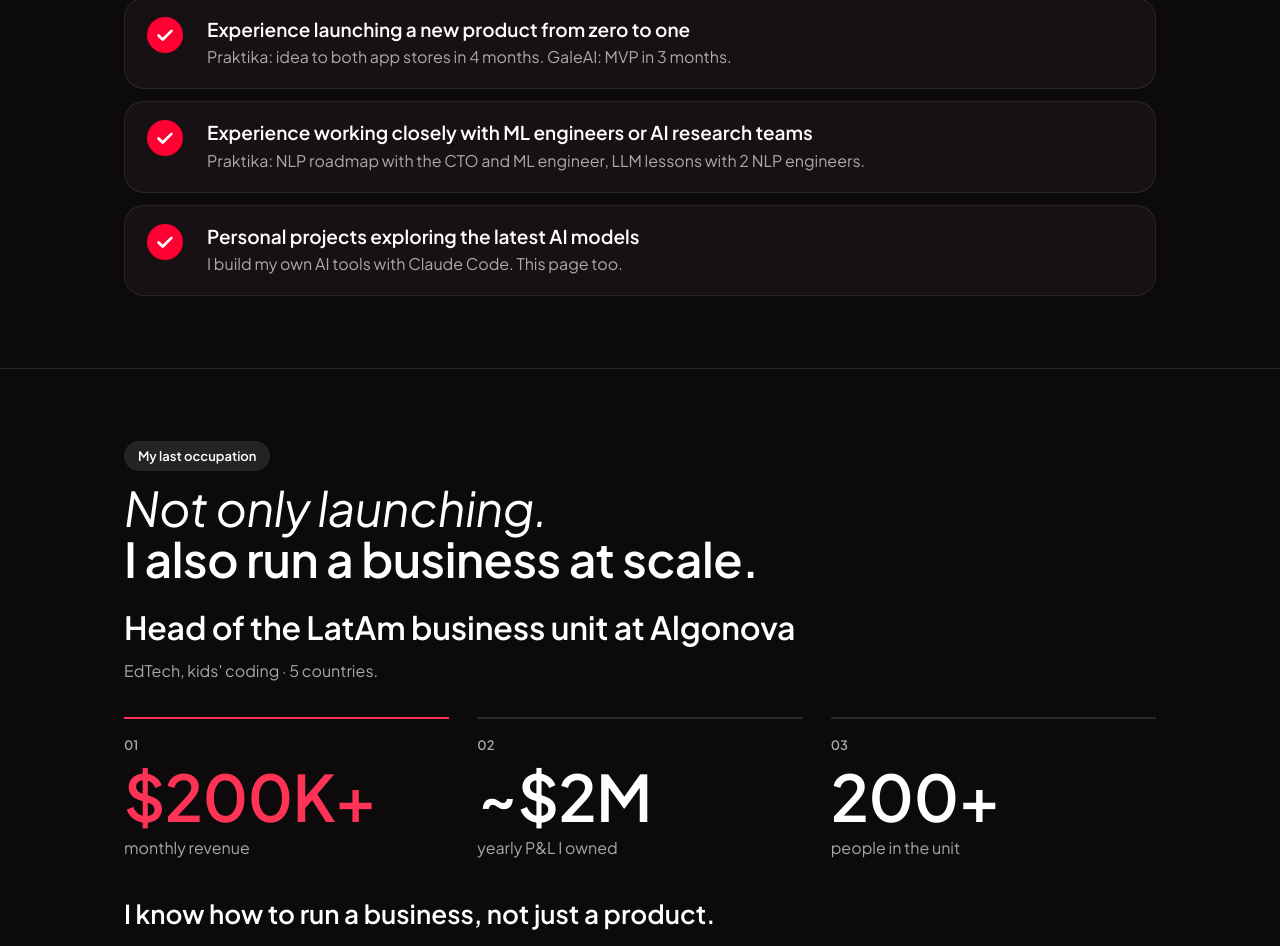
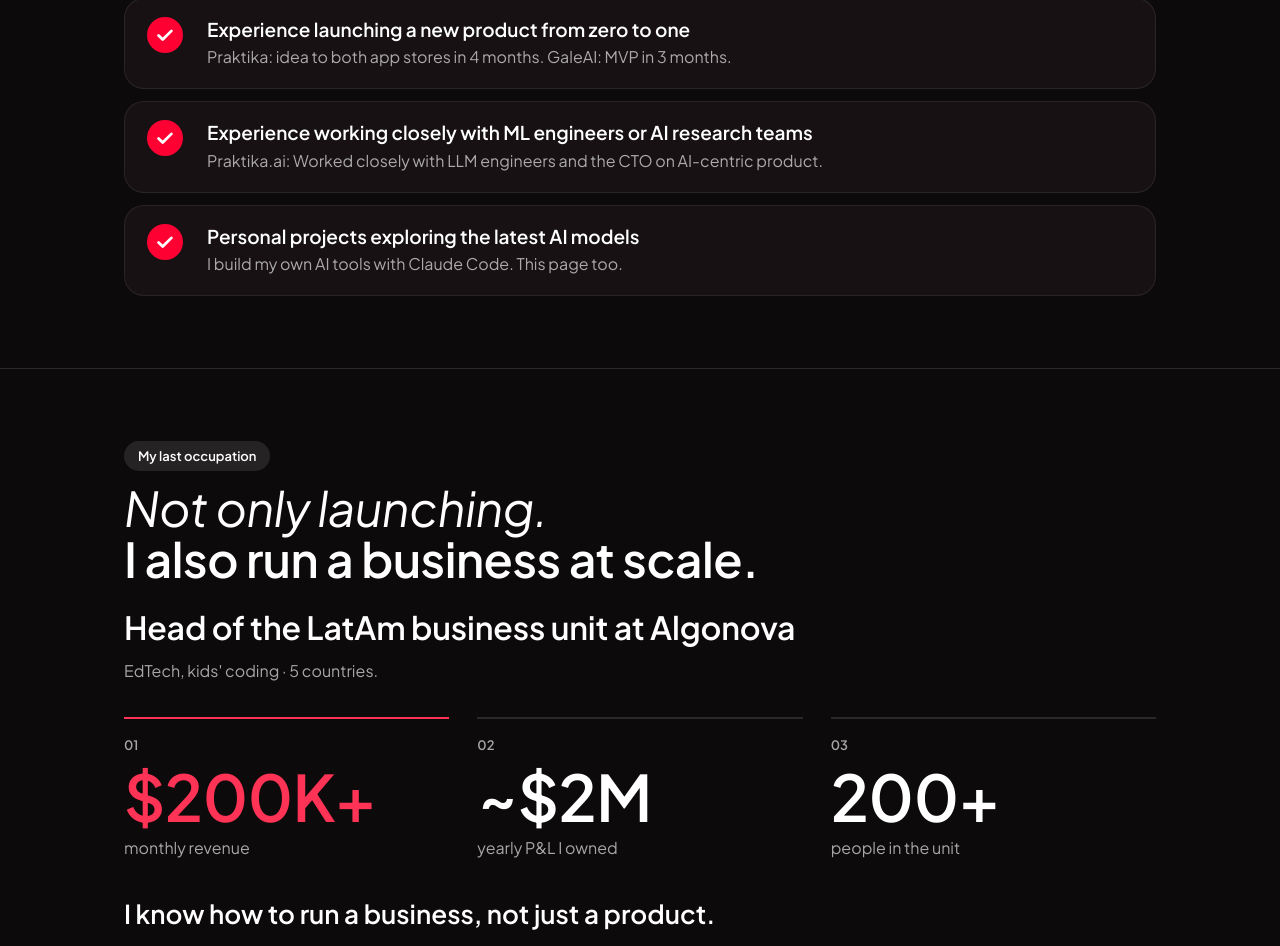
Before and after one commit to pavelkokora-oss/pavel-x-codeway, a plain HTML site: page index.html in a window 1280 px wide. Shown: the part 2414-3360 px from the top of the page. Drawn offline with Linux system fonts and the light colour scheme.

Commit message:
Update ML/AI research proof line
Co-Authored-By: Claude Opus 5.5 <noreply@anthropic.com>

```diff
--- a/index.html
+++ b/index.html
@@ -449,7 +449,7 @@
       <div class="check-row"><span class="check-tick" aria-hidden="true"><svg viewBox="0 0 24 24" width="20" height="20" fill="none" stroke="currentColor" stroke-width="3" stroke-linecap="round" stroke-linejoin="round"><path d="M5 12.5l4.5 4.5L19 7.5"/></svg></span>
         <div><b>Experience launching a new product from zero to one</b><span>Praktika: idea to both app stores in 4 months. GaleAI: MVP in 3 months.</span></div></div>
       <div class="check-row"><span class="check-tick" aria-hidden="true"><svg viewBox="0 0 24 24" width="20" height="20" fill="none" stroke="currentColor" stroke-width="3" stroke-linecap="round" stroke-linejoin="round"><path d="M5 12.5l4.5 4.5L19 7.5"/></svg></span>
-        <div><b>Experience working closely with ML engineers or AI research teams</b><span>Praktika: NLP roadmap with the CTO and ML engineer, LLM lessons with 2 NLP engineers.</span></div></div>
+        <div><b>Experience working closely with ML engineers or AI research teams</b><span>Praktika.ai: Worked closely with LLM engineers and the CTO on AI-centric product.</span></div></div>
       <div class="check-row"><span class="check-tick" aria-hidden="true"><svg viewBox="0 0 24 24" width="20" height="20" fill="none" stroke="currentColor" stroke-width="3" stroke-linecap="round" stroke-linejoin="round"><path d="M5 12.5l4.5 4.5L19 7.5"/></svg></span>
         <div><b>Personal projects exploring the latest AI models</b><span>I build my own AI tools with Claude Code. This page too.</span></div></div>
     </div>
```
